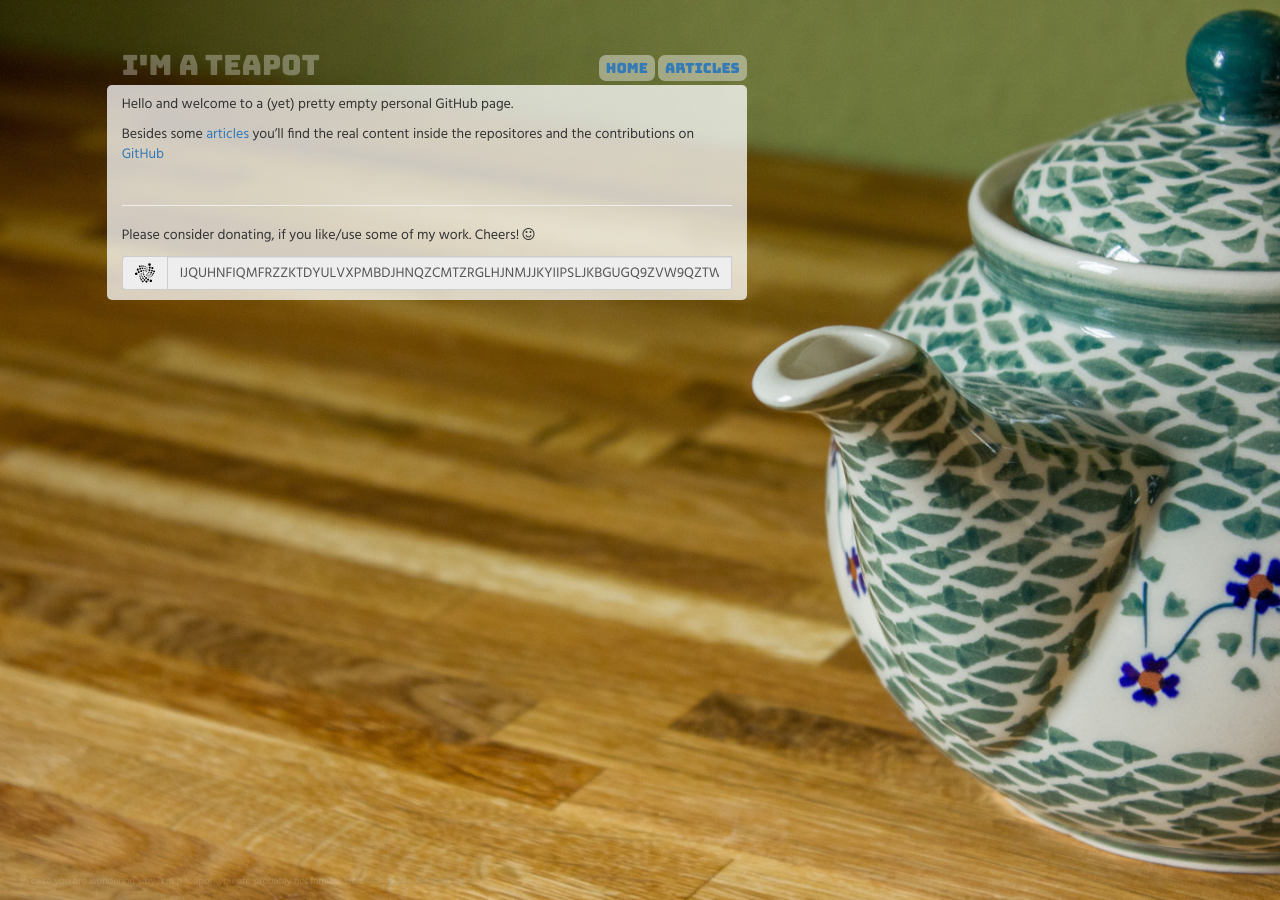
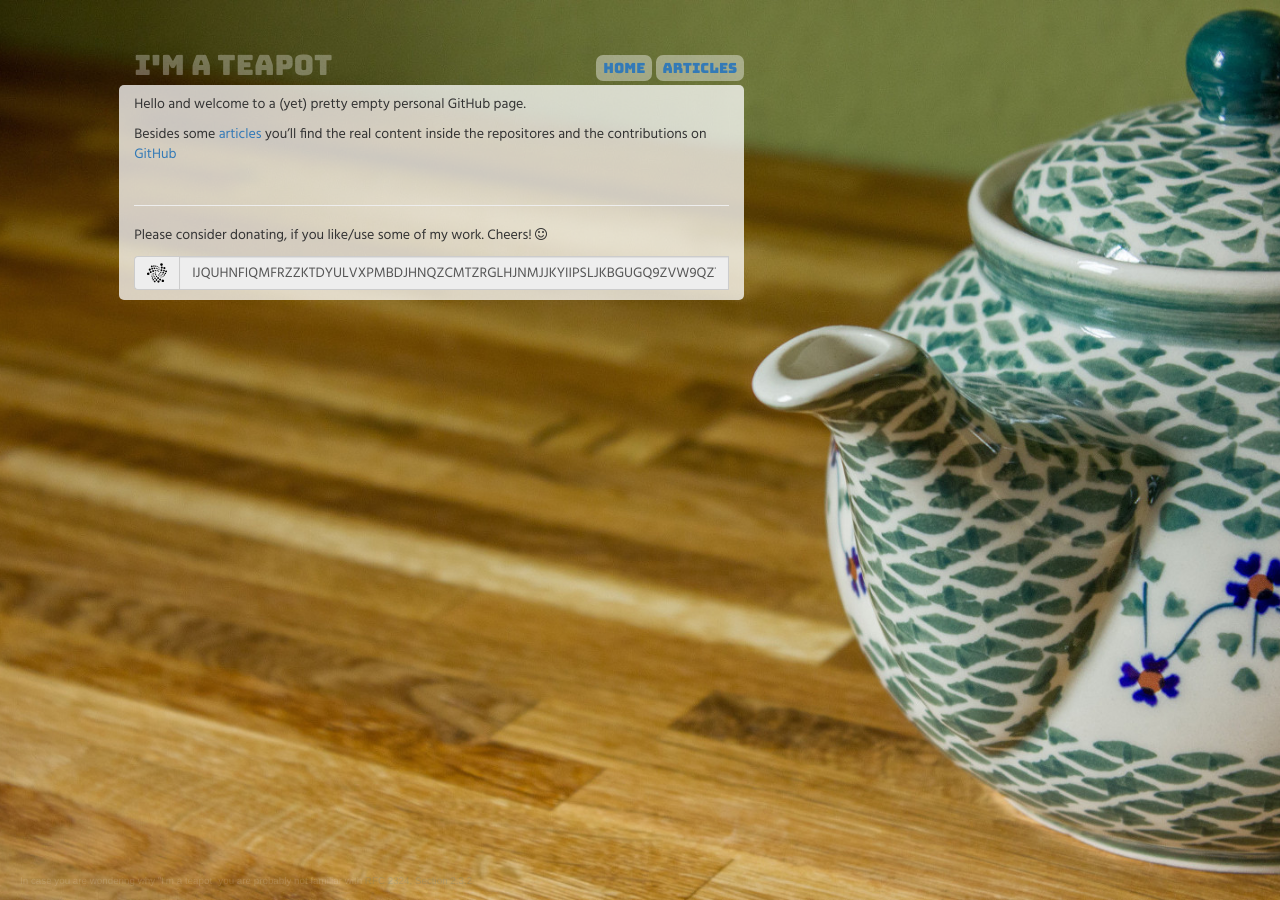
Before and after one commit to error418/error418.github.io, a Jekyll site: the page built from index.md, in a window 1280 px wide. Built offline with Jekyll 4.4.1, drawn with Linux system fonts in a browser that asks for light colours; nearby versions of some CDN libraries.

Commit message:
revert paddings

```diff
--- a/_layouts/partial-width.html
+++ b/_layouts/partial-width.html
@@ -1,16 +1,14 @@
 ---
 layout: default
 ---
-<div class="row">
-    <div class="col-xs-12 col-lg-offset-1 col-lg-6 header">
-        <span class="title">I'm a teapot</span>
 
-        {% include menu.html %}
-    </div>
+<div class="col-xs-12 col-lg-offset-1 col-lg-6 header">
+    <span class="title">I'm a teapot</span>
+
+    {% include menu.html %}
 </div>
 
-<div class="row">
-    <div class="col-xs-12 col-lg-offset-1 col-lg-6 content">
-        {{content}}
-    </div>
+
+<div class="col-xs-12 col-lg-offset-1 col-lg-6 content">
+    {{content}}
 </div>
```
Also changed, not shown: _layouts/full-width.html (+5 -9 lines).
